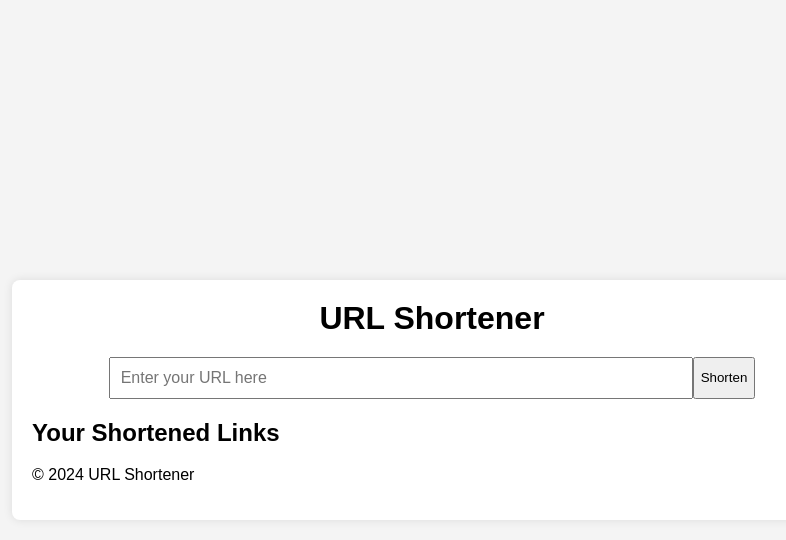
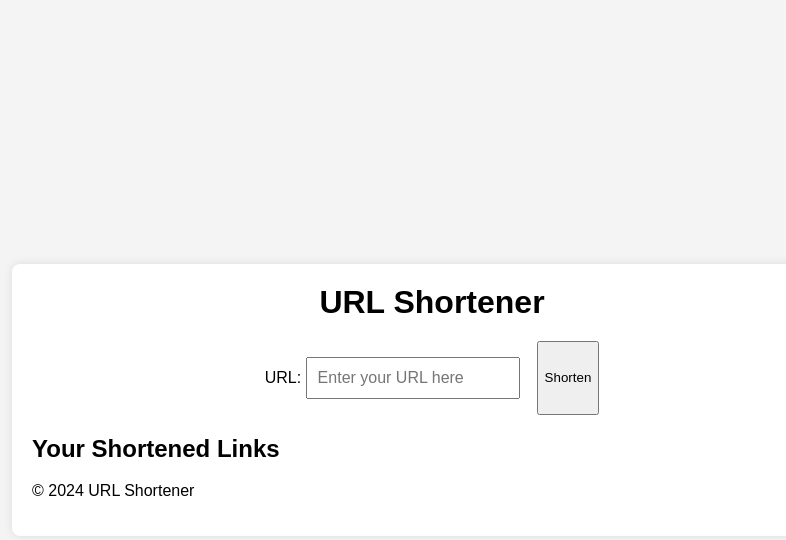
Before and after one commit to PhonikTop/clocks, a Django app: template clocks/templates/index.html in a window 1280 px wide. Shown: the top 540 px of the page, without its empty margins (208-994 px from the left). Run offline with Django 5.2, Linux system fonts and the light colour scheme; the template is opened without the code that fills it: values that come from a table or form of the project are taken from there, others are empty.

Commit message:
Добавил форму для приема ссылок

```diff
--- a/clocks/templates/index.html
+++ b/clocks/templates/index.html
@@ -14,7 +14,7 @@
         </header>
         <main>
             <form id="shorten-form">
-                <input type="url" id="url-input" placeholder="Enter your URL here" required>
+                {{ form.as_p }}
                 <button type="submit">Shorten</button>
             </form>
             <div id="links-container">
--- /dev/null
+++ b/clocks/test_app/forms.py
@@ -0,0 +1,24 @@
+# shortener_app/forms.py
+
+from django import forms
+from django.core.validators import URLValidator
+from django.core.exceptions import ValidationError
+
+
+class URLShortenerForm(forms.Form):
+    url = forms.CharField(
+        label='URL',
+        max_length=1000,
+        widget=forms.URLInput(attrs={
+            'class': 'form-control',
+            'placeholder': 'Enter your URL here',
+            'required': 'required'
+        }),
+        validators=[URLValidator(message="Enter a valid URL.")]
+    )
+
+    def clean_url(self):
+        url = self.cleaned_data.get('url')
+        # Perform additional custom validation here if needed
+        # For example, you can check if the URL already exists in the database
+        return url
```
